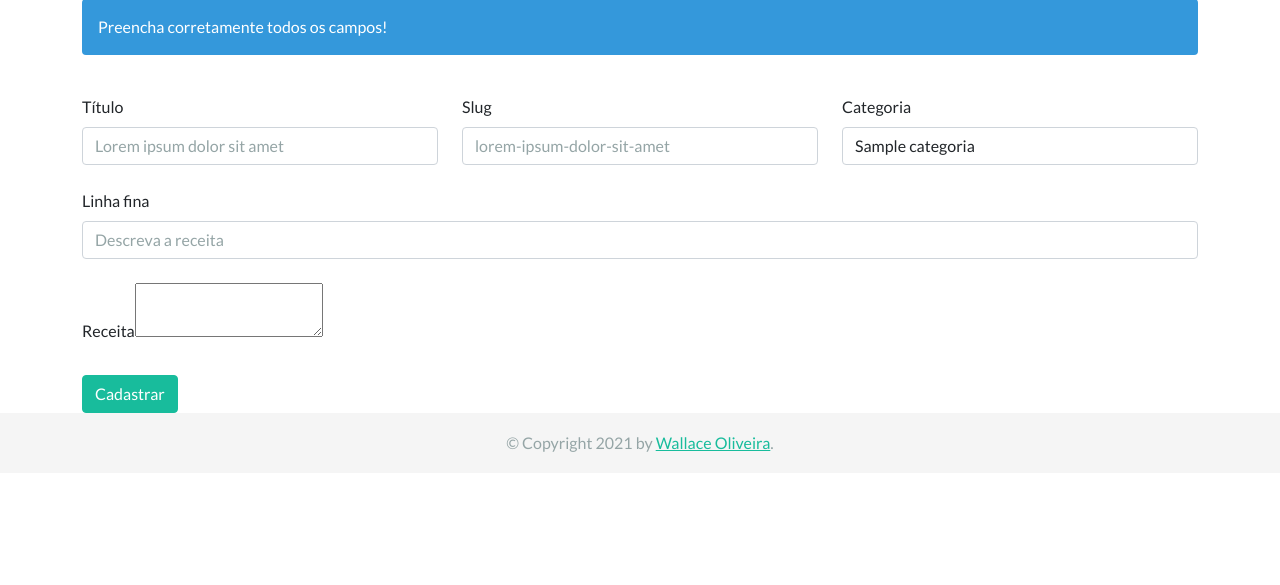
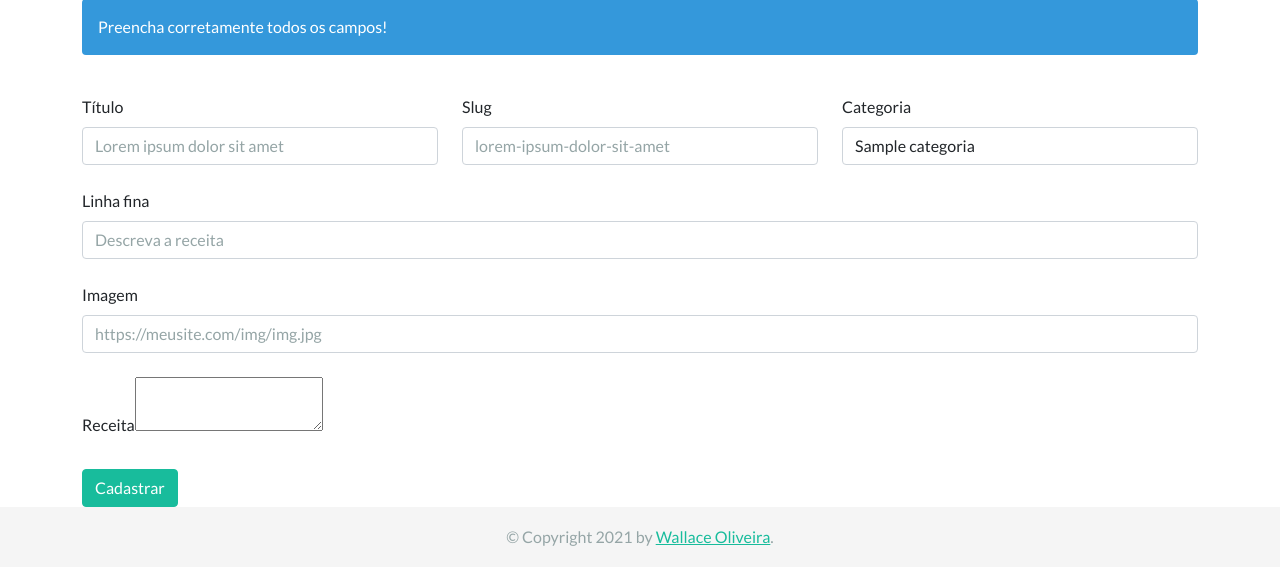
Before and after one commit to wallaceskt/receitas, a PHP site: page /receitas/receita/adicionar/ in a window 1280 px wide. Shown: the part 188-773 px from the top of the page. Run offline with PHP 8.4, Linux system fonts and the light colour scheme; the visitor is signed in with stand-in values (Sample User, id 1); tables that the repository leaves empty hold one stand-in row (values such as "Sample post"); data that the repository does not hold is empty; some libraries are stand-ins or nearby versions.

Commit message:
Inseri imagem da receita

```diff
--- a/app/site/controller/ReceitaController.php
+++ b/app/site/controller/ReceitaController.php
@@ -183,8 +183,9 @@ class ReceitaController extends Controller {
         $receita->setSlug(filter_input(INPUT_POST, 'txtSlug', FILTER_SANITIZE_STRING));
         $receita->setLinhaFina(filter_input(INPUT_POST, 'txtLinhaFina', FILTER_SANITIZE_STRING));
         $receita->setDescricao(filter_input(INPUT_POST, 'txtDescricao', FILTER_SANITIZE_SPECIAL_CHARS));
+        $receita->setData(getCurrentDate());
+        $receita->setImagem(filter_input(INPUT_POST, 'txtImagem', FILTER_SANITIZE_STRING));
         $receita->setCategoriaId(filter_input(INPUT_POST, 'slCategoria', FILTER_SANITIZE_NUMBER_INT));
-        $receita->setData(getCurrentDate());
 
         return $receita;
 
@@ -207,6 +208,9 @@ class ReceitaController extends Controller {
         if (strlen($receita->getDescricao()) < 10)
             return false;
 
+        if (strlen($receita->getImagem()) < 5)
+            return false;
+
         if ($receita->getCategoriaId() <= 0)
             return false;
 
--- a/app/site/model/ReceitaModel.php
+++ b/app/site/model/ReceitaModel.php
@@ -16,14 +16,15 @@ class ReceitaModel {
 
     public function inserir(Receita $receita) {
 
-        $sql = 'INSERT INTO receita (titulo, slug, linha_fina, descricao, categoria_id, data) VALUES (:t, :s, :l, :d, :cid, :dt)';
+        $sql = 'INSERT INTO receita (titulo, slug, linha_fina, descricao, data, imagem, categoria_id) VALUES (:t, :s, :l, :d, :dt, :i, :cid)';
         $params = [
             ':t' => $receita->getTitulo(),
             ':s' => gerarSlug($receita->getTitulo()),//$receita->getSlug(),
             ':l' => $receita->getLinhaFina(),
             ':d' => $receita->getDescricao(),
-            ':cid' => $receita->getCategoriaId(),
-            ':dt' => $receita->getData()
+            ':dt' => $receita->getData(),
+            ':i' => $receita->getImagem(),
+            ':cid' => $receita->getCategoriaId()
         ];
 
         if (!$this->pdo->executeNonQuery($sql, $params))
@@ -35,13 +36,14 @@ class ReceitaModel {
 
     public function alterar(Receita $receita) {
 
-        $sql = 'UPDATE receita SET titulo = :t, slug = :s, linha_fina = :l, descricao = :d, categoria_id = :cid WHERE id = :id';
+        $sql = 'UPDATE receita SET titulo = :t, slug = :s, linha_fina = :l, descricao = :d, imagem = :i, categoria_id = :cid WHERE id = :id';
         $params = [
             ':id' => $receita->getId(),
             ':t' => $receita->getTitulo(),
             ':s' => gerarSlug($receita->getTitulo()),//$receita->getSlug(),
             ':l' => $receita->getLinhaFina(),
             ':d' => $receita->getDescricao(),
+            ':i' => $receita->getImagem(),
             ':cid' => $receita->getCategoriaId()
         ];
 
@@ -51,7 +53,7 @@ class ReceitaModel {
 
     public function lerPorId(int $receitaId) {
 
-        $sql = 'SELECT r.id, r.titulo, r.slug, r.linha_fina, r.descricao, r.categoria_id, r.data, c.titulo AS categoria FROM receita r INNER JOIN categoria c ON r.categoria_id = c.id WHERE r.id = :id';
+        $sql = 'SELECT r.id, r.titulo, r.slug, r.linha_fina, r.descricao, r.data, r.imagem, r.categoria_id, c.titulo AS categoria FROM receita r INNER JOIN categoria c ON r.categoria_id = c.id WHERE r.id = :id';
         $param = [
             ':id' => $receitaId
         ];
@@ -63,7 +65,7 @@ class ReceitaModel {
 
     public function lerPorSlug(string $slug) {
 
-        $sql = 'SELECT r.id, r.titulo, r.slug, r.linha_fina, r.descricao, r.categoria_id, r.data, c.titulo AS categoria FROM receita r INNER JOIN categoria c ON r.categoria_id = c.id WHERE r.slug = :s';
+        $sql = 'SELECT r.id, r.titulo, r.slug, r.linha_fina, r.descricao, r.data, r.imagem, r.categoria_id, c.titulo AS categoria FROM receita r INNER JOIN categoria c ON r.categoria_id = c.id WHERE r.slug = :s';
         $param = [
             ':s' => $slug
         ];
@@ -75,7 +77,7 @@ class ReceitaModel {
 
     public function lerUltimos($limit = 10) {
 
-        $sql = 'SELECT r.id, r.titulo, r.slug, r.linha_fina, r.descricao, r.categoria_id, r.data, c.titulo AS categoria FROM receita r INNER JOIN categoria c ON c.id = r.categoria_id ORDER BY r.data DESC LIMIT :l';
+        $sql = 'SELECT r.id, r.titulo, r.slug, r.linha_fina, r.descricao, r.data, r.imagem, r.categoria_id, c.titulo AS categoria FROM receita r INNER JOIN categoria c ON c.id = r.categoria_id ORDER BY r.data DESC LIMIT :l';
         $param = [
             ':l' => $limit
         ];
@@ -95,7 +97,7 @@ class ReceitaModel {
 
     public function lerPorCategoriaLimit(int $categoriaId, int $limit = 4) {
 
-        $sql = 'SELECT r.id, r.titulo, r.slug, r.linha_fina, r.descricao, r.categoria_id, r.data, c.titulo AS categoria FROM receita r INNER JOIN categoria c ON c.id = r.categoria_id WHERE r.categoria_id = :cid ORDER BY r.data DESC LIMIT :l';
+        $sql = 'SELECT r.id, r.titulo, r.slug, r.linha_fina, r.descricao, r.data, r.imagem, r.categoria_id, c.titulo AS categoria FROM receita r INNER JOIN categoria c ON c.id = r.categoria_id WHERE r.categoria_id = :cid ORDER BY r.data DESC LIMIT :l';
         $params = [
             ':cid' => $categoriaId,
             ':l' => $limit
@@ -116,7 +118,7 @@ class ReceitaModel {
 
     public function lerTodosPorCategoria(int $categoriaId) {
 
-        $sql = 'SELECT r.id, r.titulo, r.slug, r.linha_fina, r.descricao, r.categoria_id, r.data, c.titulo AS categoria FROM receita r INNER JOIN categoria c ON c.id = r.categoria_id WHERE r.categoria_id = :cid ORDER BY r.data DESC';
+        $sql = 'SELECT r.id, r.titulo, r.slug, r.linha_fina, r.descricao, r.data, r.imagem, r.categoria_id, c.titulo AS categoria FROM receita r INNER JOIN categoria c ON c.id = r.categoria_id WHERE r.categoria_id = :cid ORDER BY r.data DESC';
         $param = [
             ':cid' => $categoriaId
         ];
@@ -136,7 +138,7 @@ class ReceitaModel {
 
     public function pesquisar(string $termo) {
 
-        $sql = 'SELECT r.id, r.titulo, r.slug, r.linha_fina, r.descricao, r.categoria_id, r.data, c.titulo AS categoria FROM receita r INNER JOIN categoria c ON c.id = r.categoria_id WHERE UPPER(r.titulo) LIKE :t OR UPPER(r.linha_fina) LIKE :l ORDER BY r.titulo ASC';
+        $sql = 'SELECT r.id, r.titulo, r.slug, r.linha_fina, r.descricao, r.data, r.imagem, r.categoria_id, c.titulo AS categoria FROM receita r INNER JOIN categoria c ON c.id = r.categoria_id WHERE UPPER(r.titulo) LIKE :t OR UPPER(r.linha_fina) LIKE :l ORDER BY r.titulo ASC';
         $params = [
             ':t' => strtoupper("%". $termo . "%"), //"%{$termo}%"
             ':l' => strtoupper("%". $termo . "%") //"%{$termo}%"
@@ -157,7 +159,7 @@ class ReceitaModel {
 
     public function lerTodos() {
 
-        $sql = 'SELECT r.id, r.titulo, r.slug, r.linha_fina, r.descricao, r.categoria_id, r.data, c.titulo AS categoria FROM receita r INNER JOIN categoria c ON r.categoria_id = c.id ORDER BY r.titulo ASC';
+        $sql = 'SELECT r.id, r.titulo, r.slug, r.linha_fina, r.descricao, r.data, r.imagem, r.categoria_id, c.titulo AS categoria FROM receita r INNER JOIN categoria c ON r.categoria_id = c.id ORDER BY r.titulo ASC';
         $dt = $this->pdo->executeQuery($sql);
         $lista = [];
 
@@ -179,9 +181,10 @@ class ReceitaModel {
         $receita->setSlug($arr['slug'] ?? null);
         $receita->setLinhaFina($arr['linha_fina'] ?? null);
         $receita->setDescricao(html_entity_decode($arr['descricao'] ?? null));
+        $receita->setData($arr['data'] ?? null);
+        $receita->setImagem($arr['imagem'] ?? null);
+        $receita->setCategoria($arr['categoria'] ?? null);
         $receita->setCategoriaId($arr['categoria_id'] ?? null);
-        $receita->setCategoria($arr['categoria'] ?? null);
-        $receita->setData($arr['data'] ?? null);
 
         return $receita;
 
--- a/app/site/view/home/main.twig.php
+++ b/app/site/view/home/main.twig.php
@@ -19,7 +19,8 @@
 
             <div class="card-body">
                 <h4 class="card-title">{{receita.titulo}}</h4>
-                <p class="card-text">{{receita.linhaFina}}</p>
+                <!-- <p class="card-text">{{receita.linhaFina}}</p> -->
+                <img src="{{BASE}}img/{{receita.imagem}}" alt="{{receita.titulo}}" class="w-100">
                 <a href="{{BASE}}receita/ver/{{receita.slug}}" class="btn btn-success w-100">Ver receita</a>
             </div>
 
--- a/app/site/view/receita/adicionar.twig.php
+++ b/app/site/view/receita/adicionar.twig.php
@@ -61,6 +61,13 @@
 
             <div class="form-group mt-4">
 
+                <label for="txtImagem" class="form-label">Imagem</label>
+                <input type="text" class="form-control" id="txtImagem" name="txtImagem" placeholder="https://meusite.com/img/img.jpg" minlength="5" maxlenght="100">
+
+            </div>
+
+            <div class="form-group mt-4">
+
                 <label for="txtDescricao" class="form-label">Receita</label>
                 <textarea id="txtDescricao" name="txtDescricao"></textarea>
 
--- a/app/site/view/receita/ver.twig.php
+++ b/app/site/view/receita/ver.twig.php
@@ -14,7 +14,7 @@
 
     <h5>{{receita.linhaFina}}</h5>
     <p><em>Categoria: {{receita.categoria}}<br>Publicado em {{receita.data|date('d/m/Y H:i:s')}}</em></p>
-    <!-- <p>{{receita.slug}}</p> -->
+    <img src="{{BASE}}img/{{receita.imagem}}" alt="{{receita.titulo}}">
     <p>{{receita.descricao|raw}}</p>
 
 </div>
--- a/public/js/receita.js
+++ b/public/js/receita.js
@@ -36,6 +36,14 @@ function validar(validateId) {
 
     }
 
+    if (getValueById('txtImagem').length < 5) {
+
+        appendHTMLById('divAlert', '<div class="alert alert-warning">[ERRO] Informe uma imagem - mínimo 5 caracteres.</div>');
+
+        valid = false;
+
+    }
+
     if (CKEDITOR.instances['txtDescricao'].getData().length < 10) {
 
         appendHTMLById('divAlert', '<div class="alert alert-warning">[ERRO] Descricao inválida - mínimo 10 caracteres.</div>');
```
Also changed, not shown: app/site/entities/Receita.php (+26 -13 lines), app/site/view/receita/editar.twig.php (+7 -0 lines), public/img/bolo-chocolate.jpg (added), public/img/bolo-milho.jpg (added), public/img/cafe-cremoso.jpg (added), public/img/pao-doce.jpg (added), 3 other files.
